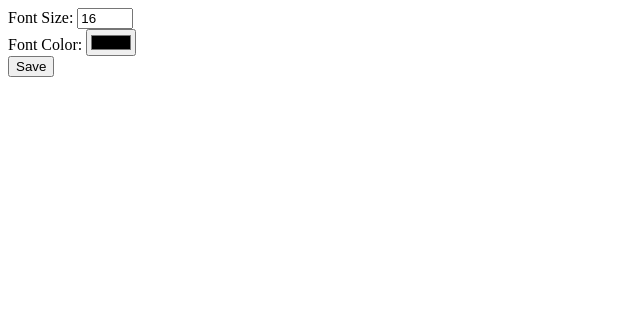
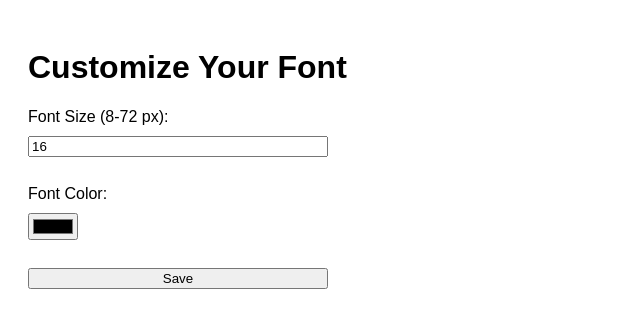
Before and after one commit to acciojob/preferred-cookie-dnyaneshwarwagh0072, a website: page main.html in a window 1280 px wide. Both pictures are taken after a click on the input "Save". Shown: the whole page, without its empty margins (0-640 px from the left). Drawn offline with Linux system fonts and the light colour scheme.

Commit message:
created a submission

```diff
--- a/main.html
+++ b/main.html
@@ -6,22 +6,15 @@
   </head>
 
   <body>
-    <!-- the entire body must be written by student -->
-    <form>
-      <label for="fontsize">Font Size:</label>
-      <input
-        type="number"
-        id="fontsize"
-        name="fontsize"
-        min="8"
-        max="72"
-        value="16"
-      />
-      <br />
-      <label for="fontcolor">Font Color:</label>
-      <input type="color" id="fontcolor" name="fontcolor" value="#000000" />
-      <br />
-      <input type="submit" value="Save" />
+    <h1>Customize Your Font</h1>
+    <form id="customizationForm">
+        <label for="fontsize">Font Size (8-72 px):</label>
+        <input type="number" id="fontsize" name="fontsize" min="8" max="72" value="16">
+        <br>
+        <label for="fontcolor">Font Color:</label>
+        <input type="color" id="fontcolor" name="fontcolor" value="#000000">
+        <br>
+        <input type="submit" value="Save">
     </form>
 
     <script type="text/javascript" src="./script.js"></script>
--- a/script.js
+++ b/script.js
@@ -1,39 +1,31 @@
-function setCookie(name, value) {
-  document.cookie = `${name}=${value}; path=/`;
-}
+ document.addEventListener("DOMContentLoaded", function() {
+            function getCookie(name) {
+                let match = document.cookie.match(new RegExp('(^| )' + name + '=([^;]+)'));
+                return match ? match[2] : null;
+            }
 
-function getCookie(name) {
-  const cookies = document.cookie.split();
-  for (const cookie of cookies) {
-    const [key, value] = cookie.split();
-    if (key === name) return value;
-  }
-  return null;
-}
+            let savedFontSize = getCookie("fontsize");
+            let savedFontColor = getCookie("fontcolor");
 
-function applyPreferences() {
-  const fontSize = getCookie('fontSize') || '16';
-  const fontColor = getCookie('fontColor') || '#000000';
+            if (savedFontSize) {
+                document.documentElement.style.setProperty('--fontsize', savedFontSize + 'px');
+                document.getElementById("fontsize").value = savedFontSize;
+            }
 
-  document.documentElement.style.setProperty('--fontsize', `${fontSize}px`);
-  document.documentElement.style.setProperty('--fontcolor', fontColor);
+            if (savedFontColor) {
+                document.documentElement.style.setProperty('--fontcolor', savedFontColor);
+                document.getElementById("fontcolor").value = savedFontColor;
+            }
 
-  document.getElementById('fontsize').value = fontSize;
-  document.getElementById('fontcolor').value = fontColor;
-}
+            document.getElementById("customizationForm").addEventListener("submit", function(event) {
+                event.preventDefault();
+                let fontSize = document.getElementById("fontsize").value;
+                let fontColor = document.getElementById("fontcolor").value;
 
-document.querySelector('form').addEventListener('submit', (event) => {
-  event.preventDefault();
+                document.cookie = `fontsize=${fontSize}; path=/; max-age=31536000`;
+                document.cookie = `fontcolor=${fontColor}; path=/; max-age=31536000`;
 
-  const fontSize = document.getElementById('fontsize').value;
-  const fontColor = document.getElementById('fontcolor').value;
-
-  setCookie('fontSize', fontSize, 365);
-  setCookie('fontColor', fontColor, 365);
-
-  applyPreferences();
-
-  alert('Preferences saved!');
-});
-
-document.addEventListener('DOMContentLoaded', applyPreferences);
+                document.documentElement.style.setProperty('--fontsize', fontSize + 'px');
+                document.documentElement.style.setProperty('--fontcolor', fontColor);
+            });
+        });
--- a/styles.css
+++ b/styles.css
@@ -2,8 +2,17 @@
             --fontsize: 16px;
             --fontcolor: #000000;
         }
-
         body {
             font-size: var(--fontsize);
             color: var(--fontcolor);
+            font-family: Arial, sans-serif;
+            padding: 20px;
         }
+        form {
+            display: flex;
+            flex-direction: column;
+            max-width: 300px;
+        }
+        label, input {
+            margin-bottom: 10px;
+        }
```
Lines whose indentation alone changed are shown as unchanged.
